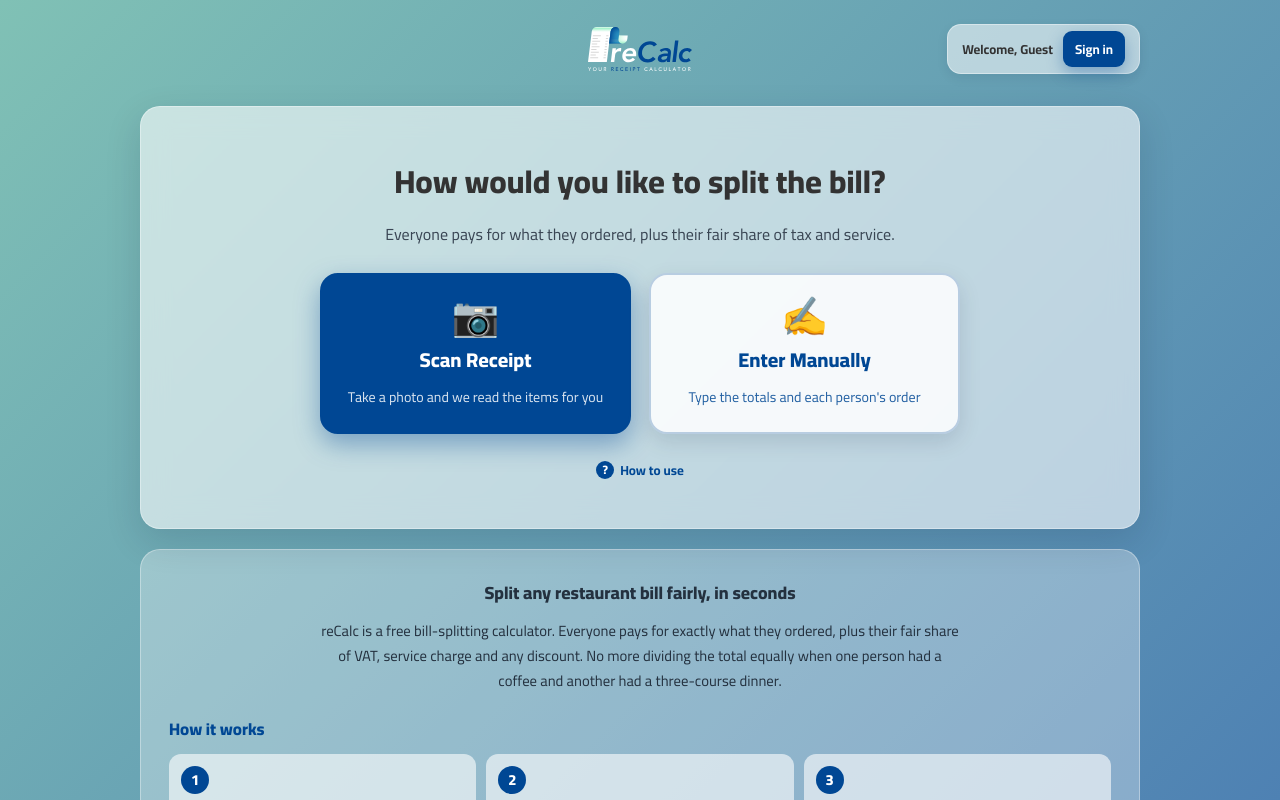
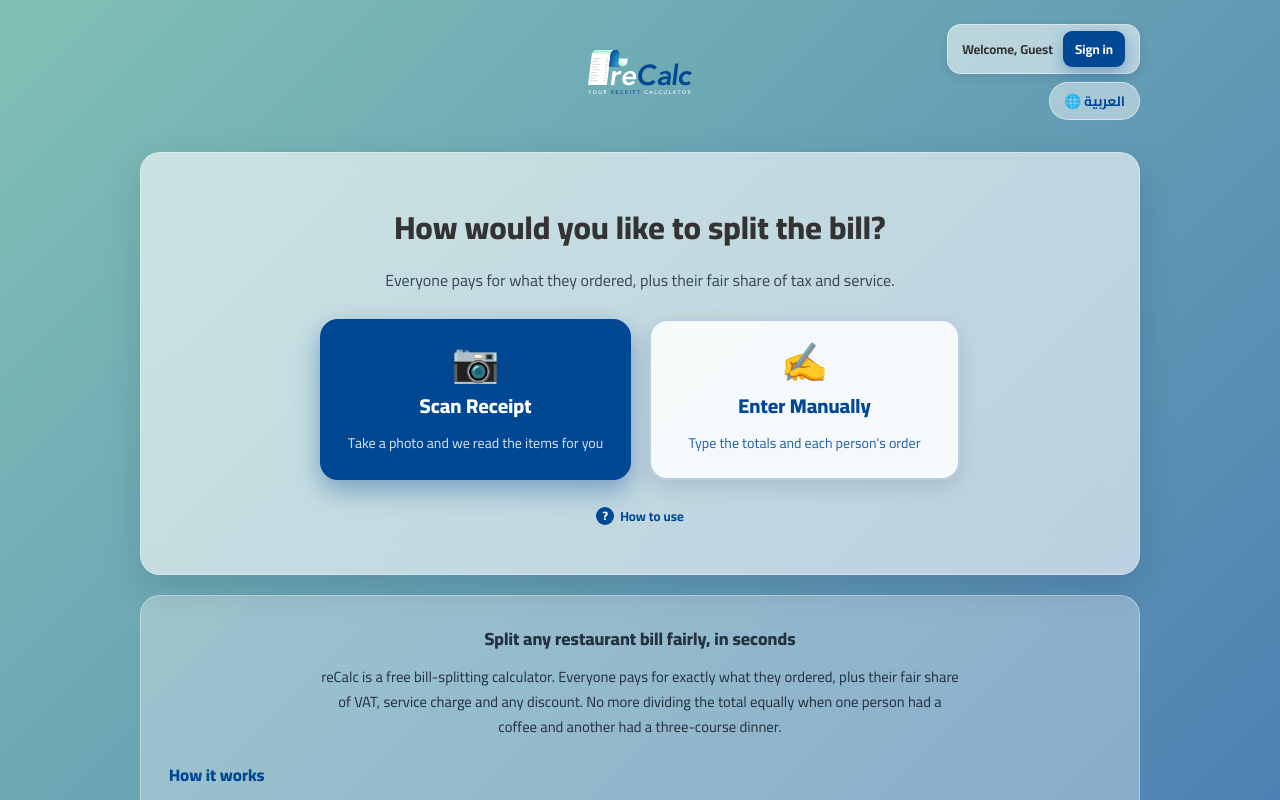
Before and after one commit to ahmedjo0o/ReCalc, a React (Vite) app: page / in a window 1280 px wide. Shown: the top 800 px of the page. Built offline with nearby package versions, Linux system fonts and the light colour scheme; no server answers.

Commit message:
Move the language button under the login box
Co-Authored-By: Claude Opus 5.5 <noreply@anthropic.com>

```diff
--- a/src/components/layout/Footer.jsx
+++ b/src/components/layout/Footer.jsx
@@ -1,12 +1,9 @@
 import { useLanguage } from '../../context/LanguageContext.jsx';
 
 export default function Footer() {
-  const { t, language, toggleLanguage } = useLanguage();
+  const { t } = useLanguage();
   return (
     <footer className="site-footer">
-      <button type="button" className="btn btn-ghost btn-sm" onClick={toggleLanguage}>
-        {language === 'ar' ? t.languageEnglish : t.languageArabic}
-      </button>
       <div className="site-footer__links">
         <a href="/about.html">{t.footerAbout}</a>
         <a href="/privacy.html">{t.footerPrivacy}</a>
--- a/src/components/layout/Header.jsx
+++ b/src/components/layout/Header.jsx
@@ -6,7 +6,7 @@ import { useAuth } from '../../context/AuthContext.jsx';
 import { useLanguage } from '../../context/LanguageContext.jsx';
 
 export default function Header() {
-  const { t } = useLanguage();
+  const { t, language, toggleLanguage } = useLanguage();
   const { user, loading, authTiming, logout } = useAuth();
   const [authOpen, setAuthOpen] = useState(false);
   const showDebugTiming = typeof window !== 'undefined' && new URLSearchParams(window.location.search).get('debug') === '1';
@@ -47,6 +47,10 @@ export default function Header() {
             </>
           )}
         </div>
+        {/* Up here (not in the footer) so it can be switched without scrolling. */}
+        <button type="button" className="lang-toggle" onClick={toggleLanguage}>
+          {language === 'ar' ? t.languageEnglish : t.languageArabic}
+        </button>
       </div>
 
       {showDebugTiming && authTiming && (
--- a/src/styles/components.css
+++ b/src/styles/components.css
@@ -36,6 +36,26 @@
 .auth-box-row {
   grid-column: 3;
   justify-self: end;
+  display: flex;
+  flex-direction: column;
+  align-items: flex-end;
+  gap: 8px;
+}
+
+.lang-toggle {
+  font-family: var(--font-family);
+  font-size: 0.85rem;
+  font-weight: 700;
+  padding: 5px 14px;
+  border-radius: 999px;
+  border: 1px solid rgba(255, 255, 255, 0.5);
+  background: rgba(255, 255, 255, 0.45);
+  color: var(--color-accent);
+  cursor: pointer;
+}
+
+.lang-toggle:hover {
+  background: rgba(255, 255, 255, 0.7);
 }
 
 .auth-box {
@@ -63,6 +83,7 @@
     grid-row: 2;
     grid-column: 1 / -1;
     justify-self: center;
+    align-items: center;
   }
 }
 
```
